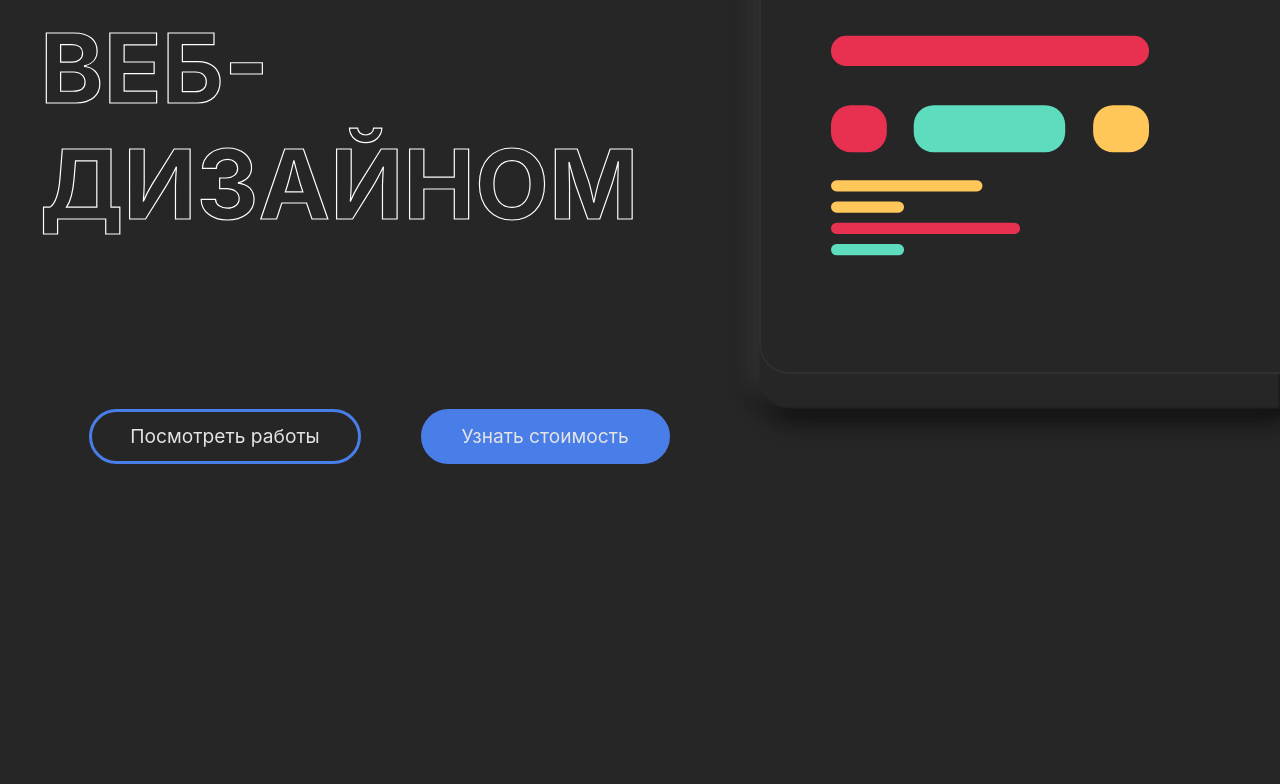
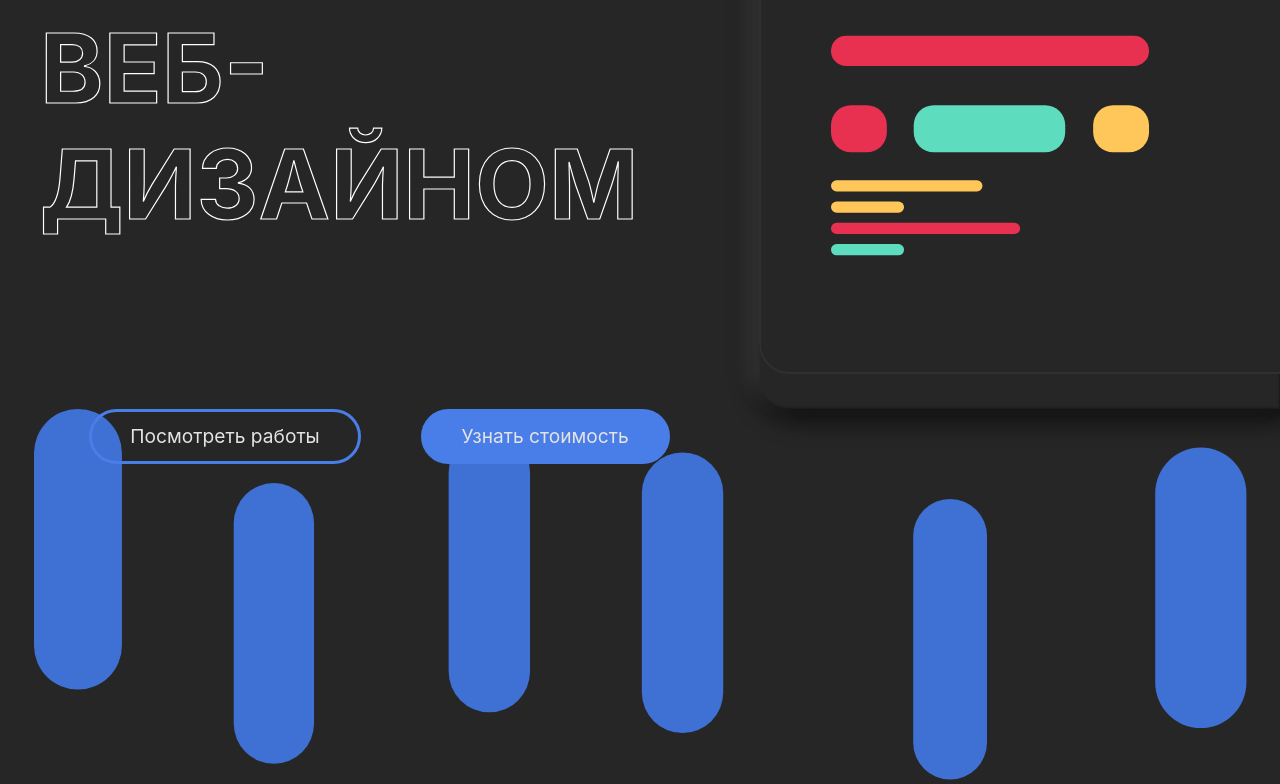
Before and after one commit to PetrTolstov/1bit0, a React (Create React App) app: page / in a window 1280 px wide. Shown: the part 425-1209 px from the top of the page. Before the commit the page ends 1003 px from the top, so only its background shows below. Built offline with nearby package versions, Linux system fonts and the light colour scheme.

Commit message:
second block

```diff
--- a/src/routers/main/SecondBlock.jsx
+++ b/src/routers/main/SecondBlock.jsx
@@ -1,11 +1,12 @@
 import "./styles/main.css"
-import "./styles/firstBlock.css"
+import "./styles/secondBlock.css"
+import Lines from "./img/Lines";
 
 export default function SecondBlock() {
     return (
         <section className={"secondBlock"}>
             <div className={"animatedBlock"}>
-
+                <Lines/>
             </div>
             <div className={"textBlock"}>
 
--- /dev/null
+++ b/src/routers/main/img/Lines.jsx
@@ -0,0 +1,11 @@
+export default function Lines() {
+        return(
+            <svg height="371" width="1213" fill="none" viewBox="0 0 1213 371" xmlns="http://www.w3.org/2000/svg">
+                <rect height="280.592" width="87.9187" fill="#3F71D4" rx="43.9594"/>
+                <rect height="280.592" width="81.4062" fill="#3F71D4" rx="40.7031" x="414.629" y="22.7236"/>
+                <rect height="280.592" width="73.8083" fill="#3F71D4" rx="36.9042" x="879.188" y="89.9082"/>
+                <rect height="280.592" width="91.175" fill="#3F71D4" rx="45.5875" x="1121.23" y="38.5322"/>
+                <rect height="280.592" width="81.4062" fill="#3F71D4" rx="40.7031" x="607.834" y="43.4717"/>
+                <rect height="280.592" width="80.3208" fill="#3F71D4" rx="40.1604" x="199.716" y="74.0996"/>
+            </svg>
+        )}
--- /dev/null
+++ b/src/routers/main/styles/secondBlock.css
@@ -0,0 +1,3 @@
+.animatedBlock{
+
+}
```
